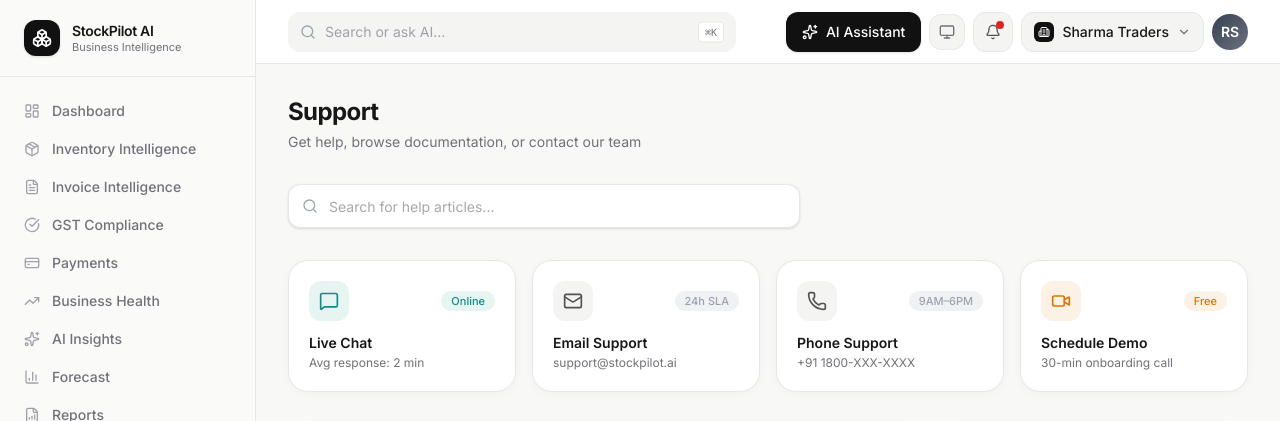
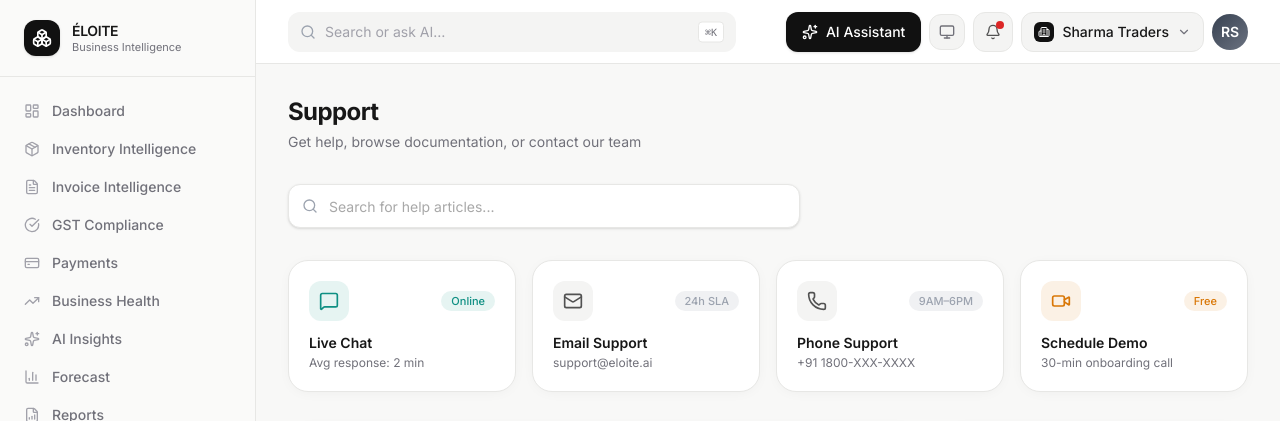
Before and after one commit to SoldierBoyJd/ELOITE, a Next.js app in the folder frontend/: page /support in a window 1280 px wide. Shown: the top 421 px of the page. Built offline with nearby package versions, Linux system fonts and the light colour scheme.

Commit message:
refactor: update branding from StockPilot AI to ÉLOITE across multiple components

```diff
--- a/frontend/app/(dashboard)/support/page.tsx
+++ b/frontend/app/(dashboard)/support/page.tsx
@@ -16,7 +16,7 @@
   },
   {
     q: "Can I connect my existing accounting software?",
-    a: "Yes, StockPilot AI integrates with Tally, Zoho Books, QuickBooks, and other major accounting platforms via our API or direct connectors available in Settings > Integrations.",
+    a: "Yes, ÉLOITE integrates with Tally, Zoho Books, QuickBooks, and other major accounting platforms via our API or direct connectors available in Settings > Integrations.",
   },
   {
     q: "How often is the forecast model updated?",
@@ -35,7 +35,7 @@
     bg: "bg-[#0F8F83]/10", col: "text-[#0F8F83]",
   },
   {
-    icon: Mail,         label: "Email Support",   desc: "support@stockpilot.ai",
+    icon: Mail,         label: "Email Support",   desc: "support@eloite.ai",
     badge: "24h SLA",  bc: "bg-[#9CA3AF]/15 text-[#9CA3AF]",
     bg: "bg-[var(--surface-2)]", col: "text-[var(--body)]",
   },
--- a/frontend/app/layout.tsx
+++ b/frontend/app/layout.tsx
@@ -3,7 +3,7 @@
 import { ThemeProvider } from "@/components/ThemeProvider";
 
 export const metadata: Metadata = {
-  title: "StockPilot AI — Business Intelligence",
+  title: "ÉLOITE — Business Intelligence",
   description: "AI-powered business intelligence for CFOs, warehouse managers, and finance teams.",
 };
 
--- a/frontend/components/Sidebar.tsx
+++ b/frontend/components/Sidebar.tsx
@@ -40,7 +40,7 @@
         </div>
         <div className="flex flex-col leading-tight">
           <span className="font-semibold text-sm tracking-tight text-[var(--heading)]">
-            StockPilot AI
+            ÉLOITE
           </span>
           <span className="text-[11px] text-[var(--muted)]">Business Intelligence</span>
         </div>
```
